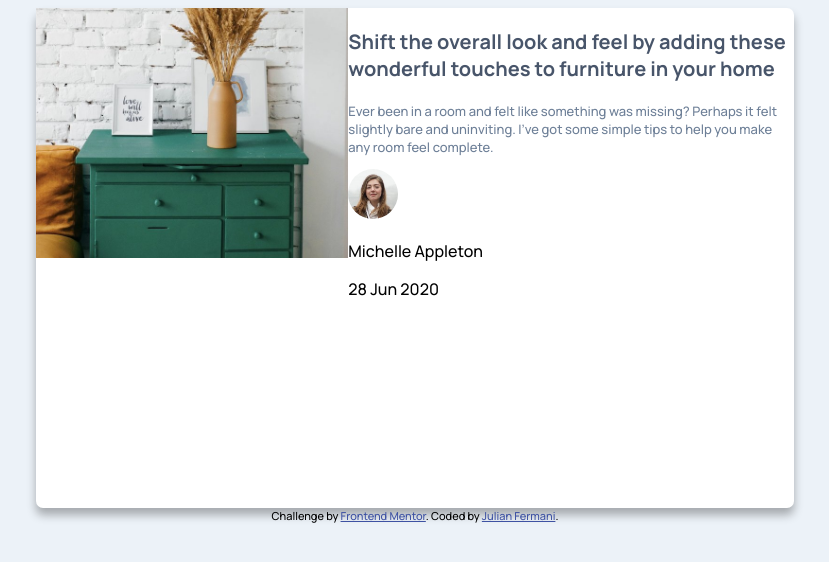
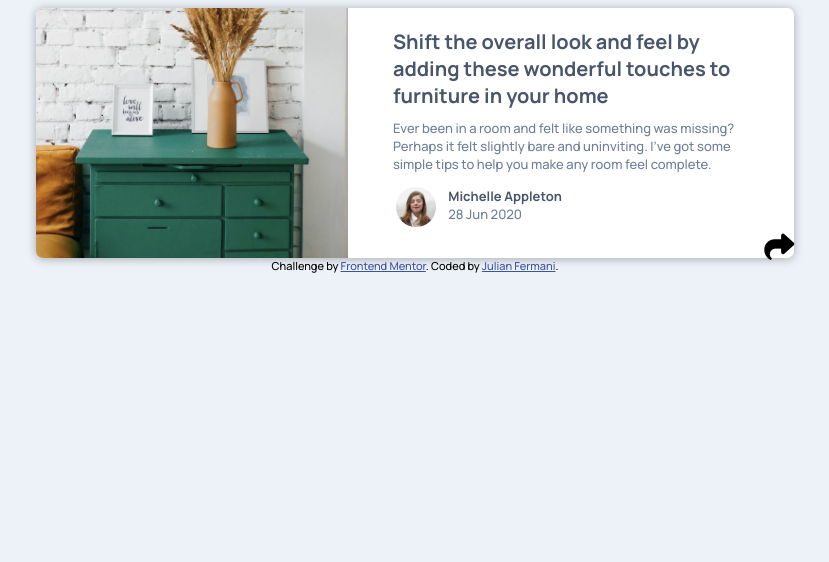
Before and after one commit to JulianFermani/article-preview-component, a plain HTML site: page index.html in a window 1280 px wide. Shown: the whole page, without its empty margins (225-1054 px from the left). Drawn offline with Linux system fonts and the light colour scheme.

Commit message:
I made some arrangements

```diff
--- a/index.html
+++ b/index.html
@@ -8,6 +8,7 @@
   <!-- Feel free to remove these styles or customise in your own stylesheet 👍 -->
   <link rel="stylesheet" href="styles.css">
   <link href="https://fonts.googleapis.com/css2?family=Manrope:wght@500;700&display=swap" rel="stylesheet">
+  <script src="https://kit.fontawesome.com/b3091bd40b.js" crossorigin="anonymous"></script>
 </head>
 <body>
 
@@ -26,11 +27,16 @@
           <div class="card__text--img">
             <img src="images/avatar-michelle.jpg" alt="">
           </div>
-          <p class="card__author">Michelle Appleton</p>
-            <p>28 Jun 2020</p>
+          <div class="card__text--author--container">
+            <p class="card__author">Michelle Appleton</p>
+            <p class="card__date">28 Jun 2020</p>
             <!-- <p>Share</p> -->
           </div>
         </div>
+    </div>
+    <div class="card__button__container">
+      <i class="fas fa-share card__button__share"></i>
+    </div>
   </div>
 </section>
   <div class="attribution">
--- a/styles.css
+++ b/styles.css
@@ -15,33 +15,75 @@ body{
 }
 
 .card{
-  height: 500px;
+  height: 250px;
   width: 60%;
   display: flex;
   margin: auto;
   border-radius: 7px;
-  box-shadow: 0px 7px 10px 0px rgba(0,0,0,0.3);
+  box-shadow: 0px 1px 10px 0px rgba(0,0,0,0.3);
   box-sizing: border-box;
   background-color: #ffffff;
 }
 
+.card__header--container{
+
+}
+
 .card__img--container img{
   height: 250px;
+  border-top-left-radius: 7px;
+  border-bottom-left-radius:7px;
 }
 
 .card__header--text{
   font-size: 20px;
   color: hsl(217, 19%, 35%);
   font-weight: 700;
+  width: 80%;
+  margin: 20px auto 10px auto;
 }
 
 .card__text{
   font-size: 13px;
   color: hsl(214, 17%, 51%);
+  width: 80%;
+  margin: 0 auto;
 }
-
 
 .card__text--img img{
   border-radius: 50%;
-  height: 50px;
+  height: 40px;
 }
+
+.card__text--author{
+  display: flex;
+  margin-left: 3rem;
+  margin-top: 14px;
+}
+
+.card__text--author--container{
+  margin-left: 5px;
+}
+
+.card__author{
+  font-size: 13px;
+  font-weight: 700;
+  margin: 0 0 0 7px;
+  color: hsl(217, 19%, 35%);
+}
+
+.card__date{
+  font-size: 13px;
+  font-weight: 500;
+  margin: 0 0 0 7px;
+  color: hsl(214, 17%, 51%);
+}
+
+.card__button__container{
+  display: flex;
+  justify-content: flex-end;
+}
+
+.card__button__share{
+  font-size: 30px;
+}
```
